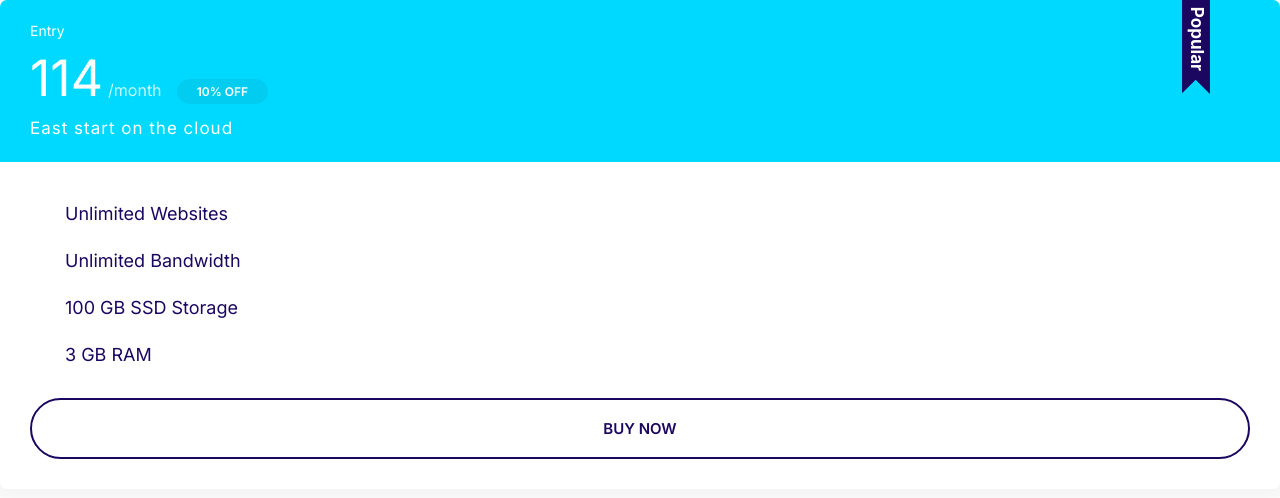
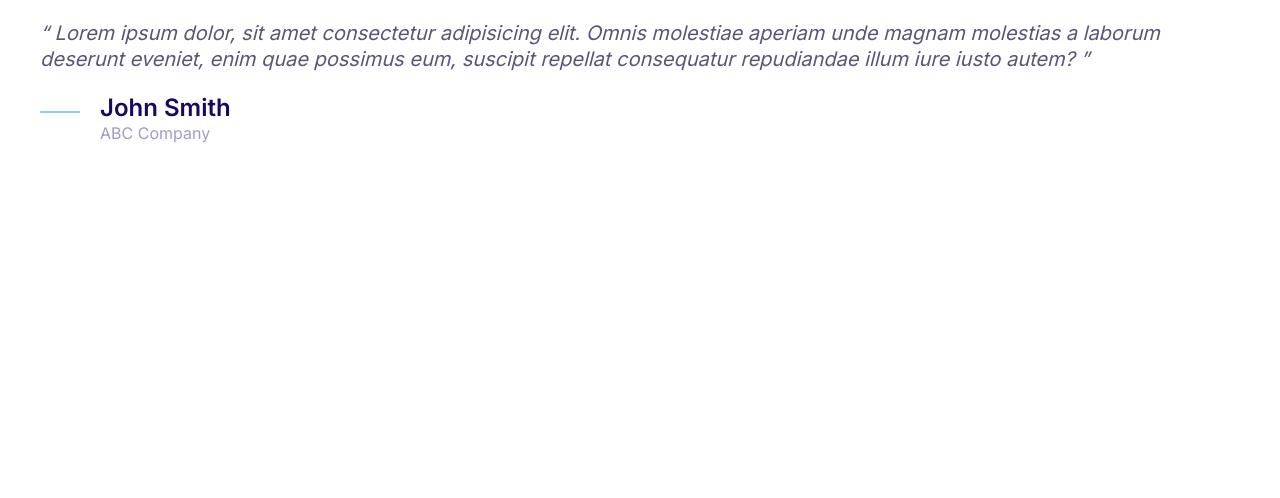
Before and after one commit to Khaled-AlKhateeb/Webycob, a plain HTML site: page index.html in a window 1280 px wide. Drawn offline with Linux system fonts and the light colour scheme.

Commit message:
Build quotes components

```diff
--- a/css/styles.css
+++ b/css/styles.css
@@ -4,6 +4,7 @@
     --color-accent: #ff3400;
     --color-headings: #1b0760;
     --color-body: #918ca4;
+    --color-body-darker: #5c5577;
     --color-border: #ccc;
     --border-radius: 30px;
 }
@@ -365,3 +366,69 @@ a {
         font-size: 1.7rem;
     }
 }
+
+/* Media */
+.media {
+    display: flex;
+  }
+
+  .media__title {
+    margin-top: 0;
+  }
+
+  .media__body {
+    margin: 0 2rem;
+  }
+
+  .media__image {
+    margin-top: 1rem;
+  }
+
+/* Quotes */
+.quote {
+    font-size: 3rem;
+    font-style: italic;
+    color: var(--color-body-darker);
+    line-height: 1.3;
+}
+
+.quote__text::before {
+    content: open-quote;
+}
+
+.quote__text::after {
+    content: close-quote;
+}
+
+.quote__author {
+    margin-bottom: 0;
+    font-size: 3rem;
+    font-weight: 600;
+    font-style: normal;
+}
+
+.quote__organization {
+    color: var(--color-headings);
+    opacity: 0.4;
+    font-size: 2rem;
+    font-style: normal;
+}
+
+.quote__line {
+    position: relative;
+    bottom: 10px;
+}
+
+@media screen and (min-width: 1024px) {
+    .quote {
+        font-size: 2rem;
+    }
+
+    .quote__author {
+        font-size: 2.4rem;
+    }
+
+    .quote__organization {
+        font-size: 1.6rem;
+    }
+}
--- a/index.html
+++ b/index.html
@@ -14,25 +14,25 @@
     <link rel="stylesheet" href="css/normalize.css" />
   </head>
   <body>
-    <div class="plan plan--popular">
-        <div class="card card--secondary">
-            <header class="card__header">
-                <h3 class="plan__name">Entry</h3>
-                <span class="plan__price">114</span>
-                <span class="plan__billing-cycle">/month</span>
-                <span class="badge badge--secondary badge--small">10% OFF</span>
-                <span class="plan__description">East start on the cloud</span>
-            </header>
-            <div class="card__body">
-                <ul class="list list--tick">
-                    <li class="list__item">Unlimited Websites</li>
-                    <li class="list__item">Unlimited Bandwidth</li>
-                    <li class="list__item">100 GB SSD Storage</li>
-                    <li class="list__item">3 GB RAM</li>
-                </ul>
-                <button class="btn btn--outline btn--block">Buy Now</button>
+    <blockquote class="quote">
+        <p class="quote__text">
+            Lorem ipsum dolor, sit amet consectetur adipisicing elit. Omnis molestiae aperiam unde magnam molestias a laborum deserunt eveniet, enim quae possimus eum, suscipit repellat consequatur repudiandae illum iure iusto autem?
+        </p>
+        <footer>
+            <div class="media">
+                <div class="media__image">
+                  <svg class="icon icon--primary quote__line">
+                    <use xlink:href="images/sprite.svg#line"></use>
+                  </svg>
+                </div>
+                <div class="media__body">
+                  <h3 class="media__title quote__author">John Smith</h3>
+                  <p class="quote__organization">
+                    ABC Company
+                  </p>
+                </div>
             </div>
-        </div>
-    </div>
+        </footer>
+    </blockquote>
   </body>
 </html>
```
Also changed, not shown: components/media.html (added, +15 -0 lines), components/plans.html (+2 -0 lines), components/quotes.html (added, +20 -0 lines).
